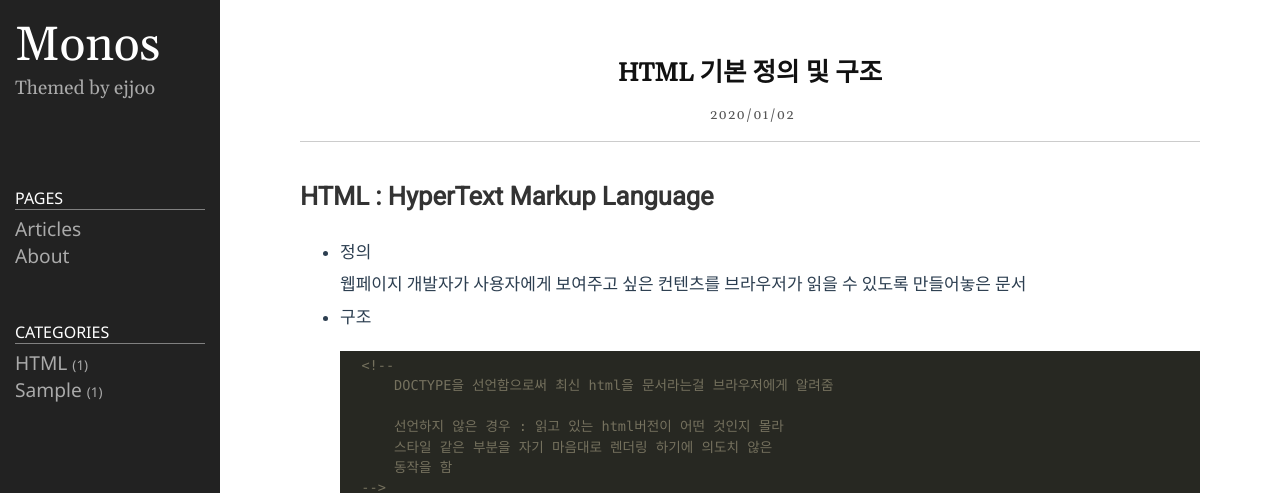
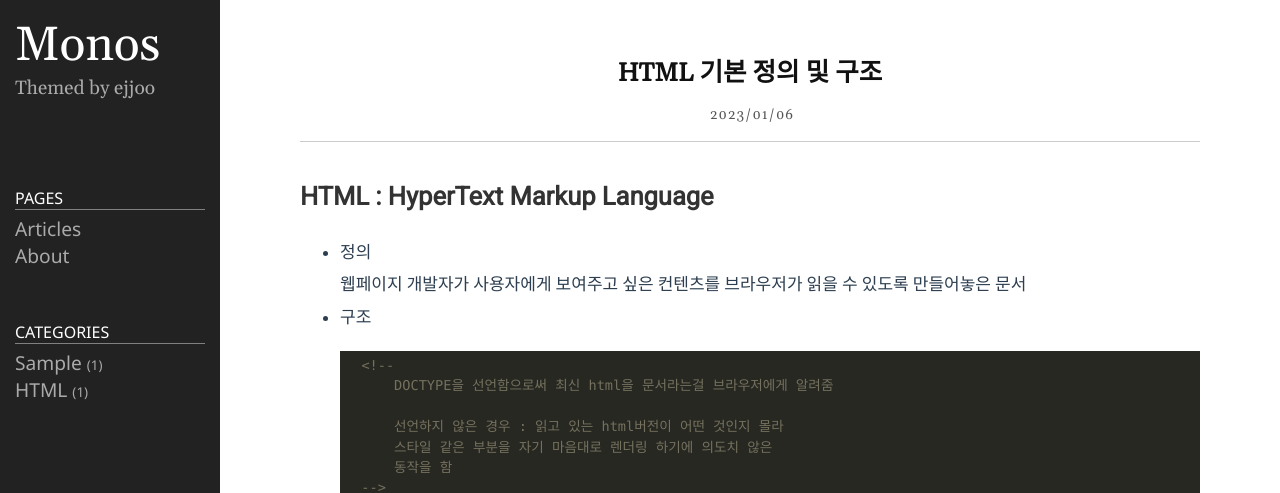
Before and after one commit to newExpand/newExpand.github.io, a Jekyll site: the page built from _posts/2020-01-02-post1.markdown, in a window 1280 px wide. Shown: the top 493 px of the page. Built offline with Jekyll 4.4.1, drawn with Linux system fonts in a browser that asks for light colours.

Commit message:
날짜 변경 오타

```diff
--- a/_posts/2020-01-02-post1.markdown
+++ b/_posts/2020-01-02-post1.markdown
@@ -1,7 +1,7 @@
 ---
 layout: post
 title: HTML 기본 정의 및 구조
-date: 2020-01-02 19:20:23 +0900
+date: 2023-01-06
 category: HTML
 ---
 # HTML : HyperText Markup Language
--- a/_posts/2023-01-06-html-1.markdown
+++ b/_posts/2023-01-06-html-1.markdown
@@ -1,7 +1,7 @@
 ---
 layout: post
 title: post-sample
-date: 2023-01-06
+date: 2020-01-02 19:20:23 +0900
 category: sample
 ---
 # post-sample
```
